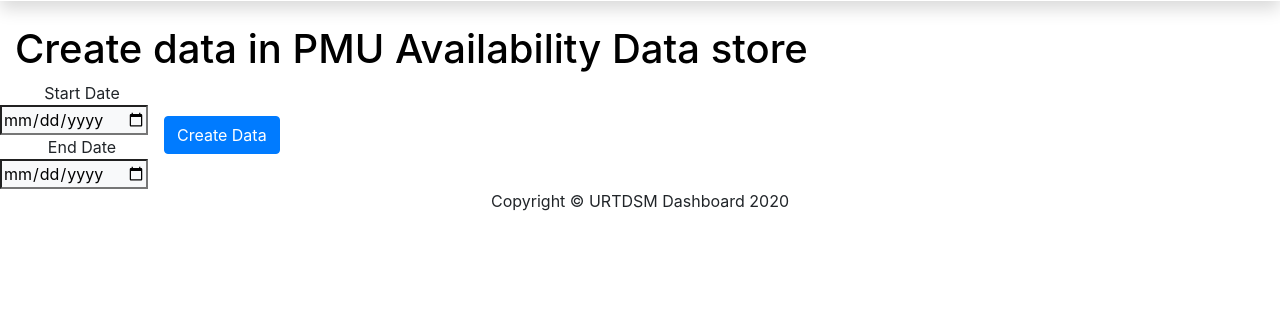
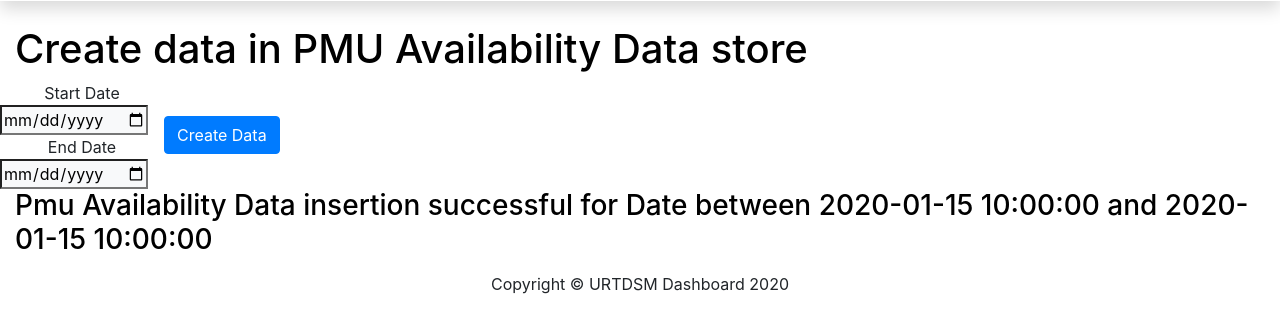
Before and after one commit to dheerajgupta0001/PMU_AVAILABILITY, a Flask app: template templates/createPmuAvailabilityData.html.j2 in a window 1280 px wide. Shown: the part 210-543 px from the top of the page. Run offline with Flask 2, Linux system fonts and the light colour scheme; the template is opened without the code that fills it: most values are stand-ins (such as "Sample title", 1, 10 or a date in 2020); parts of the project's set-up code (start-up, migrations or seed data) failed here and were passed over; some libraries are stand-ins or nearby versions.

Commit message:
CSS & HTML changes

```diff
--- a/server.py
+++ b/server.py
@@ -45,13 +45,15 @@
             print(startDate)
             isRawCreationSuccess = createPmuAvailabilityRawData(
                     appDbConnStr, pmuFolderPath, startDate, endDate)
+            startDate=dt.datetime.strftime(startDate, '%Y-%m-%d')
+            endDate=dt.datetime.strftime(endDate, '%Y-%m-%d')
             if isRawCreationSuccess:
                 x=  {'message': 'Pmu Availability Data insertion successful!!!'}
-                return render_template('createPmuAvailabilityData.html.j2', data= x)
+                return render_template('createPmuAvailabilityData.html.j2', data= x, startDate= startDate, endDate= endDate)
         except Exception as ex:
             print(ex)
             x = jsonify({'message': 'some error occured...'}), 400
-            return render_template('createPmuAvailabilityData.html.j2', data={'message': json.dumps(x)})
+            return render_template('createPmuAvailabilityData.html.j2', data=x)
 
         return jsonify({'message': 'some error occured...'}), 400
 
@@ -98,9 +100,9 @@
 
         # create pmu availability list for report
         data = fetchPmuDataRepo.createPmuAvailabilityList(startDate, endDate, avgData)
-        # print("list format")
-        # print(data)
-        return render_template('displayPmuAvailabilityData.html.j2', data= data)
+        startDate=dt.datetime.strftime(startDate, '%Y-%m-%d')
+        endDate=dt.datetime.strftime(endDate, '%Y-%m-%d')
+        return render_template('displayPmuAvailabilityData.html.j2', data= data, startDate= startDate, endDate= endDate)
     # in case of get request just return the html template
     return render_template('displayPmuAvailabilityData.html.j2')
 
--- a/templates/createPmuAvailabilityData.html.j2
+++ b/templates/createPmuAvailabilityData.html.j2
@@ -8,6 +8,9 @@
 {% block content %}
 <style type='text/css'>
     h1 {
+    color : black;
+    }
+    h3 {
     color : black;
     }
 </style>
@@ -26,9 +29,8 @@
     </form>
 </div>
 
-{% if data and ('message' in data) %}
-<p style="margin-top: 0.6em; margin-bottom: 0em;><strong>Pmu Availability Data insertion successful!!!</p>
-<div>{{data['message']}}</div>
+{% if data %}
+    <h3><p>Pmu Availability Data insertion successful for Date between {{startDate}} and {{endDate}}</p></h3>
 {% endif %}
 
 {% endblock %}
--- a/templates/displayPmuAvailabilityData.html.j2
+++ b/templates/displayPmuAvailabilityData.html.j2
@@ -10,8 +10,11 @@
     h1 {
     color : black;
     }
+    h3 {
+    color : black;
+    }
 </style>
-<h1>Display PMU Availability Data</h1>
+<h1><strong>Display PMU Availability Data</h1>
 <div class="row align-content-center">
     <form class="form-inline" method="POST">
         <label for="startDate">Start Date</label>
@@ -28,6 +31,7 @@
 </div>
 
 {% if data %}
+    <h3><p> Start Date: {{startDate}} End Date: {{endDate}}</p></h3>
     <div>
         <table id="example" class="table table-bordered table-hover display w-auto"  style="color: black">
             <thead>
```
Also changed, not shown: templates/testGraph.html.j2 (+8 -1 lines).
